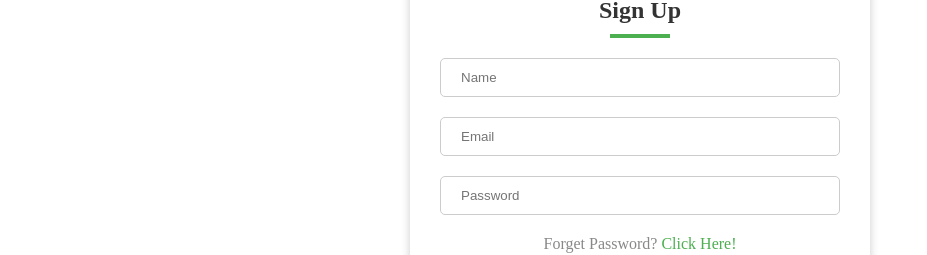
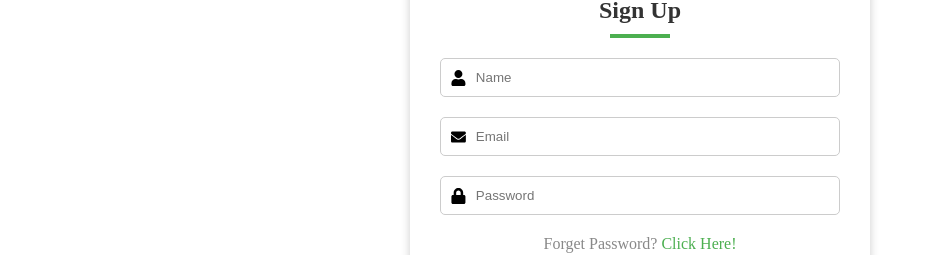
Before and after one commit to vikarnjha/React-AuthXpert, a React (Vite) app in the folder react-authxpert/: page / in a window 1280 px wide. Shown: the part 159-414 px from the top of the page, without its empty margins (0-927 px from the left). Built offline with nearby package versions, Linux system fonts and the light colour scheme.

Commit message:
added font awesom icons and install react icons dependencies

```diff
--- a/react-authxpert/package.json
+++ b/react-authxpert/package.json
@@ -10,8 +10,10 @@
     "preview": "vite preview"
   },
   "dependencies": {
+    "@fortawesome/fontawesome-free": "^6.7.2",
     "react": "^19.0.0",
-    "react-dom": "^19.0.0"
+    "react-dom": "^19.0.0",
+    "react-icons": "^5.5.0"
   },
   "devDependencies": {
     "@eslint/js": "^9.21.0",
--- a/react-authxpert/src/components/Signup.jsx
+++ b/react-authxpert/src/components/Signup.jsx
@@ -1,5 +1,7 @@
 import React from "react";
 import "./Signup.css";
+import { FaUser, FaEnvelope, FaLock } from "react-icons/fa";
+
 
 const Signup = () => {
   return (
@@ -10,15 +12,15 @@ const Signup = () => {
       </div>{" "}
       <div className="inputs">
         <div className="input">
-          <img src="" alt="" />
+        <FaUser className="icon" />
           <input type="text" placeholder="Name" />
         </div>
         <div className="input">
-          <img src="" alt="" />
+        <FaEnvelope className="icon" />
           <input type="email" placeholder="Email" />
         </div>
         <div className="input">
-          <img src="" alt="" />
+        <FaLock className="icon" />
           <input type="password" placeholder="Password" />
         </div>
       </div>
```
Also changed, not shown: 1 other file (tests, documents, lock files or other folders).
